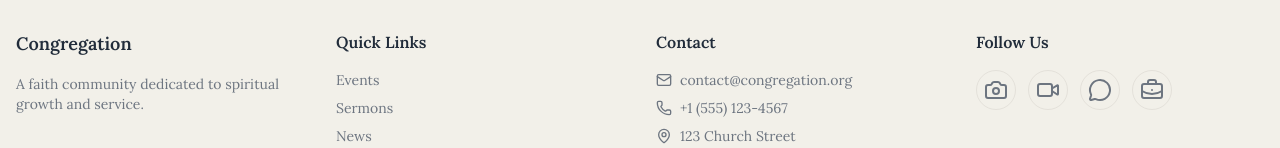
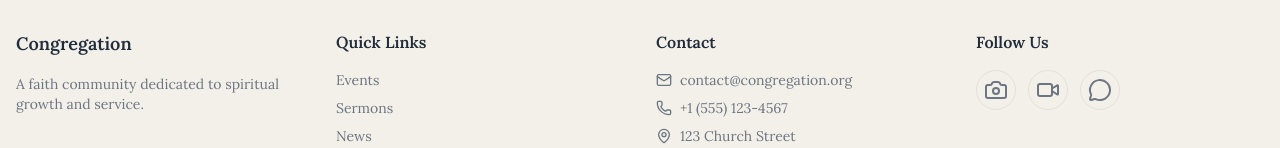
Before and after one commit to gustaveno/smmp-website, a Next.js app: page /en in a window 1280 px wide. Shown: the part 2451-2599 px from the top of the page. Built offline with nearby package versions, Linux system fonts and the light colour scheme.

Commit message:
fix: update social media links in Footer component
Co-authored-by: gustaveno <76437144+gustaveno@users.noreply.github.com>

```diff
--- a/src/components/common/Footer.tsx
+++ b/src/components/common/Footer.tsx
@@ -66,10 +66,9 @@ export default function Footer({ locale }: FooterProps) {
             <h4 className="mb-4 text-base font-semibold">Follow Us</h4>
             <div className="flex flex-wrap gap-3">
               {[
-                { label: 'Instagram', href: 'https://example.com/instagram', Icon: Camera },
-                { label: 'YouTube', href: 'https://example.com/youtube', Icon: Video },
-                { label: 'Facebook', href: 'https://example.com/facebook', Icon: MessageCircle },
-                { label: 'LinkedIn', href: 'https://example.com/linkedin', Icon: BriefcaseBusiness },
+                { label: 'Instagram', href: 'https://instagram.com/instagram', Icon: Camera },
+                { label: 'YouTube', href: 'https://youtube.com/', Icon: Video },
+                { label: 'Facebook', href: 'https://facebook.com/facebook', Icon: MessageCircle },
               ].map(({ label, href, Icon }) => (
                 <Link
                   key={label}
```
